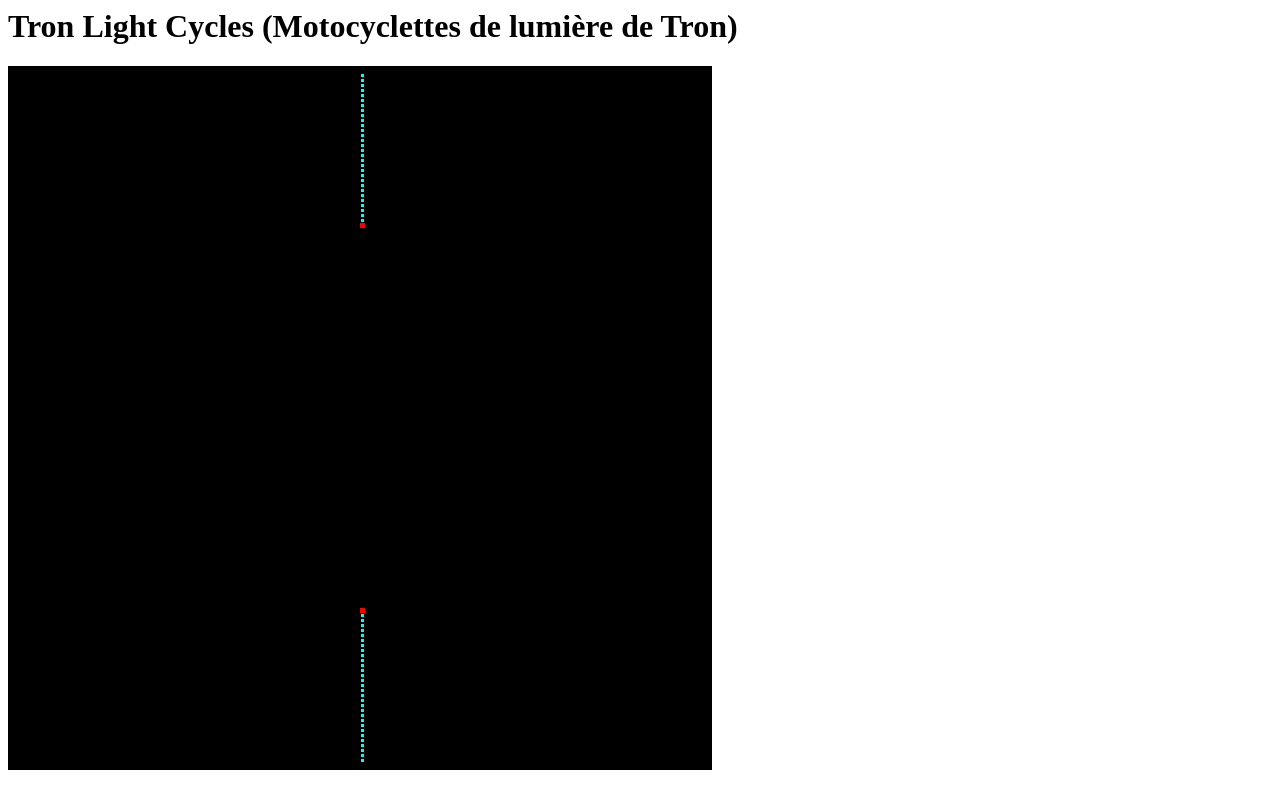
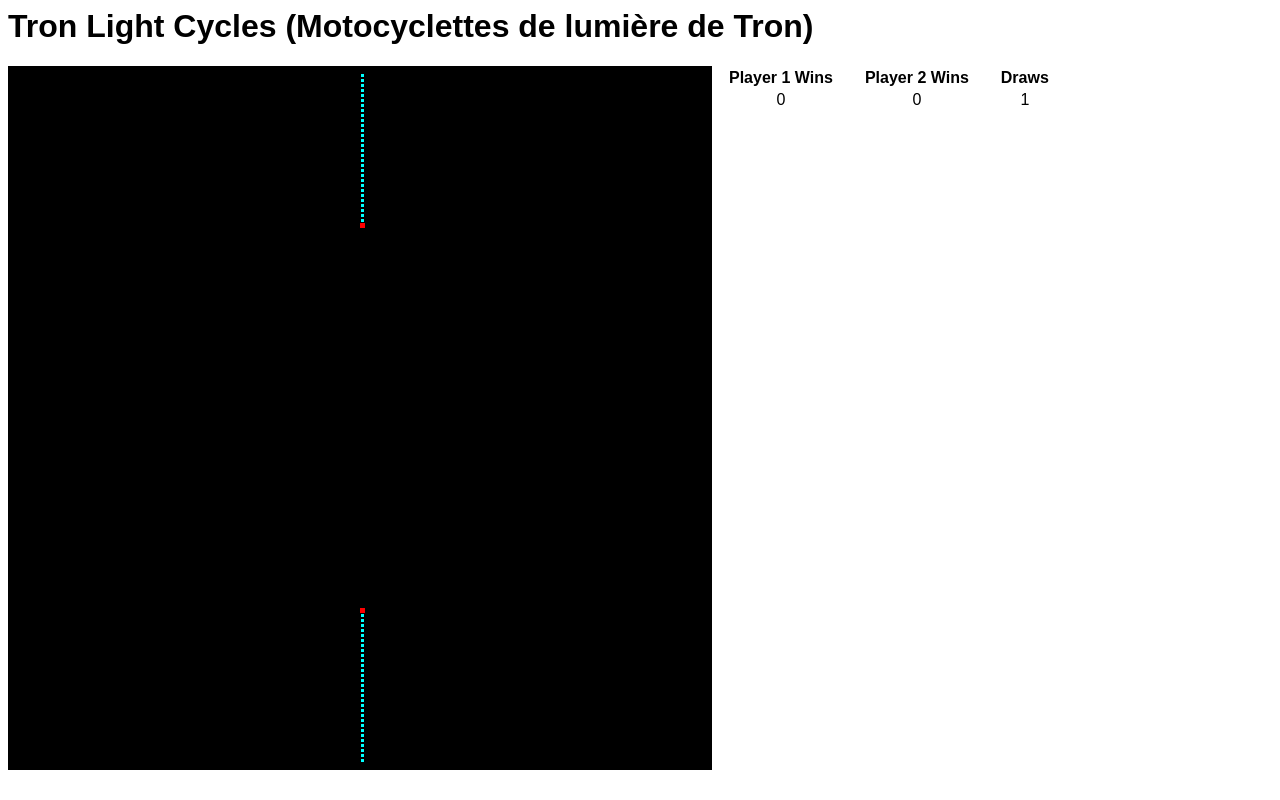
Before and after one commit to fatmaalj4/TronLightCycle, a plain HTML site: page index.html in a window 1280 px wide. Drawn offline with Linux system fonts and the light colour scheme.

Commit message:
Added wins and draws counter

```diff
--- a/index.html
+++ b/index.html
@@ -1,10 +1,42 @@
 <html>
+
+<head>
+	<style>
+		th, td {
+			padding-left: 15px;
+			padding-right: 15px;
+		}
+
+		td {
+			text-align: center;
+		}
+	</style>
+</head>
+
 <body>
-<h1>Tron Light Cycles (Motocyclettes de lumi&egrave;re de Tron)</h1>
-
-<canvas id="myCanvas" width="700" height="700" style="border:2px solid #000000;">
-</canvas>
-<script src="jeu.js"></script>
+	<h1 style="font-family: sans-serif;">Tron Light Cycles (Motocyclettes de lumi&egrave;re de Tron)</h1>
+	<div style="display: flex;">
+		<div>
+			<canvas id="myCanvas" width="700" height="700" style="border:2px solid #000000;">
+			</canvas>
+		</div>
+		<div>
+			<table style="font-family: sans-serif;">
+				<tr>
+					<th>Player 1 Wins</th>
+					<th>Player 2 Wins</th>
+					<th>Draws</th>
+				</tr>
+				<tr>
+					<td id="playerOneWinsDisplay">0</td>
+					<td id="playerTwoWinsDisplay">0</td>
+					<td id="drawsDisplay">0</td>
+				</tr>
+			</table>
+		</div>
+	</div>
+	<script src="jeu.js"></script>
 
 </body>
+
 </html>
--- a/jeu.js
+++ b/jeu.js
@@ -7,16 +7,16 @@ class LightCycle {
     alive = true;
 
     reset(yPos, yDir) {
-        this.x = NUM_CELLS_HORIZONTAL / 2
-        this.y = yPos
-        this.vx = 0
-        this.vy = yDir
-        this.alive = true
+        this.x = NUM_CELLS_HORIZONTAL / 2;
+        this.y = yPos;
+        this.vx = 0;
+        this.vy = yDir;
+        this.alive = true;
     }
 
     constructor(yPos, yDir) {
-        this.y = yPos
-        this.vy = yDir
+        this.y = yPos;
+        this.vy = yDir;
     }
 }
 
@@ -25,8 +25,8 @@ class Point2D {
     y = 0;
 
     reset() {
-        this.x = 0
-        this.y = 0
+        this.x = 0;
+        this.y = 0;
     }
 }
 
@@ -54,11 +54,16 @@ var NUM_CELLS_VERTICAL = canvas.height / cellSize;
 var x0 = (canvas.width - NUM_CELLS_HORIZONTAL * cellSize) / 2;
 var y0 = (canvas.height - NUM_CELLS_VERTICAL * cellSize) / 2;
 
-var grid = [[]]
+var grid = [[]];
 var CELL_EMPTY = 0;
 var CELL_OCCUPIED = 1;
 
 // ====================================== Game Setup ======================================
+// Winners Count
+var playerOneWins = 0;
+var playerTwoWins = 0;
+var draws = 0;
+
 // Mouse Position
 const mouseDownPos = new Point2D();
 const mouseUpPos = new Point2D();
@@ -70,7 +75,7 @@ const lightCycle1 = new LightCycle(NUM_CELLS_VERTICAL - 2, -1);
 // Current y-position and y-direction of light cycle 2
 const lightCycle2 = new LightCycle(1, 1);
 
-function setupGrid(){
+function setupGrid() {
     grid = create2DArray(NUM_CELLS_HORIZONTAL, NUM_CELLS_VERTICAL);
     grid[lightCycle1.x][lightCycle1.y] = CELL_OCCUPIED; // to mark the initial grid cell as occupied
     grid[lightCycle2.x][lightCycle2.y] = CELL_OCCUPIED; // to mark the initial grid cell as occupied
@@ -78,18 +83,28 @@ function setupGrid(){
 
 function resetGame() {
     // Reset LightCyles
-    lightCycle1.reset(NUM_CELLS_VERTICAL - 2, -1)
-    lightCycle2.reset(1, 1)
+    lightCycle1.reset(NUM_CELLS_VERTICAL - 2, -1);
+    lightCycle2.reset(1, 1);
 
     // Reset Mouse Position
-    mouseDownPos.reset()
-    mouseUpPos.reset()
-    mouseDownInCanvas = false
+    mouseDownPos.reset();
+    mouseUpPos.reset();
+    mouseDownInCanvas = false;
 
-    setupGrid()
+    setupGrid();
 }
 
-setupGrid()
+function countWinner() {
+    if (!lightCycle1.alive && !lightCycle2.alive) {
+        drawsDisplay.innerHTML = ++draws;
+    } else if (lightCycle1.alive) {
+        playerOneWinsDisplay.innerHTML = ++playerOneWins;
+    } else {
+        playerTwoWinsDisplay.innerHTML = ++playerTwoWins;
+    }
+}
+
+setupGrid();
 
 // ====================================== Controls ======================================
 function keyDownHandler(e) {
@@ -222,7 +237,8 @@ var advance = function () {
         updateLightCycle(lightCycle2);
         redraw();
     } else {
-        resetGame()
+        countWinner();
+        resetGame();
     }
 };
 
```
